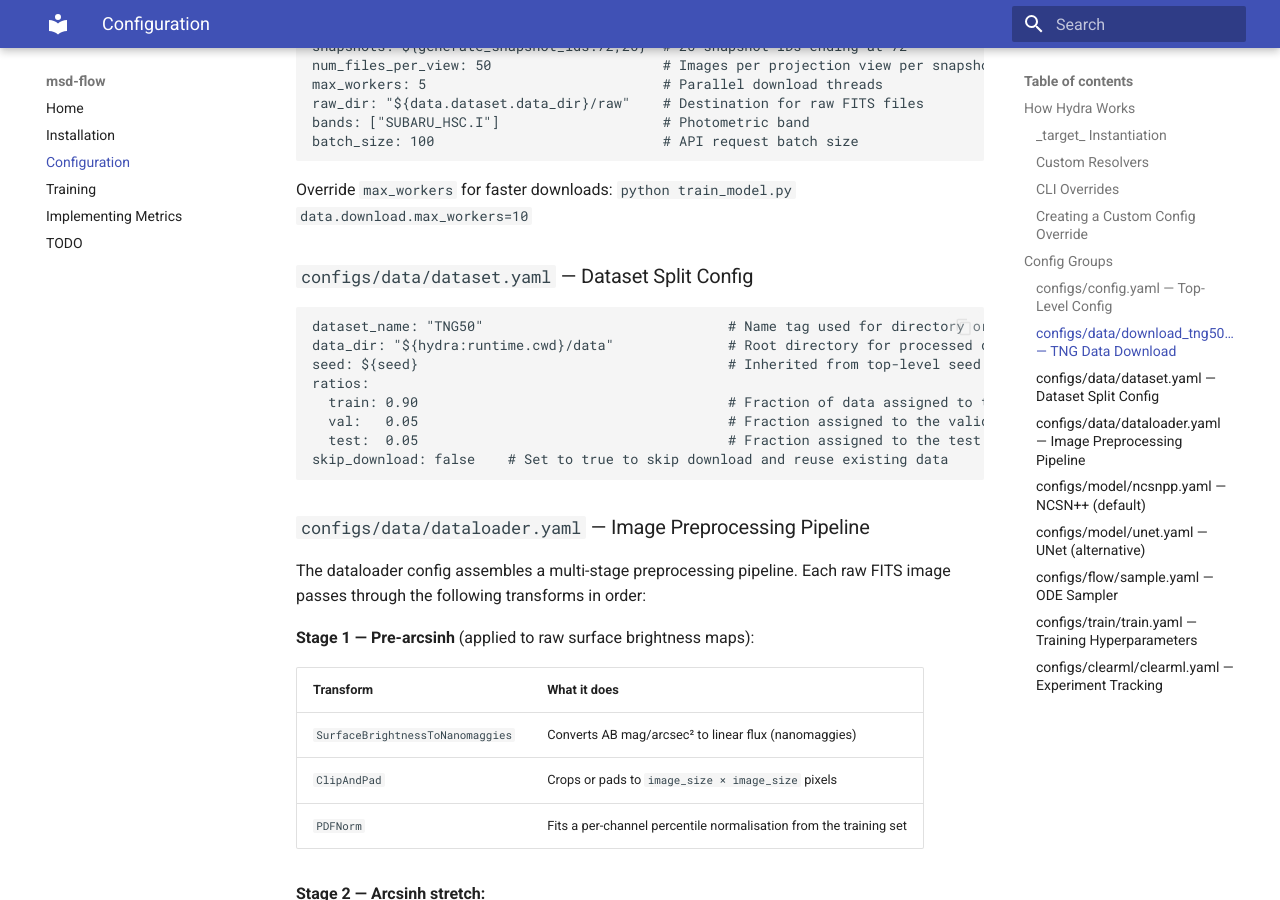
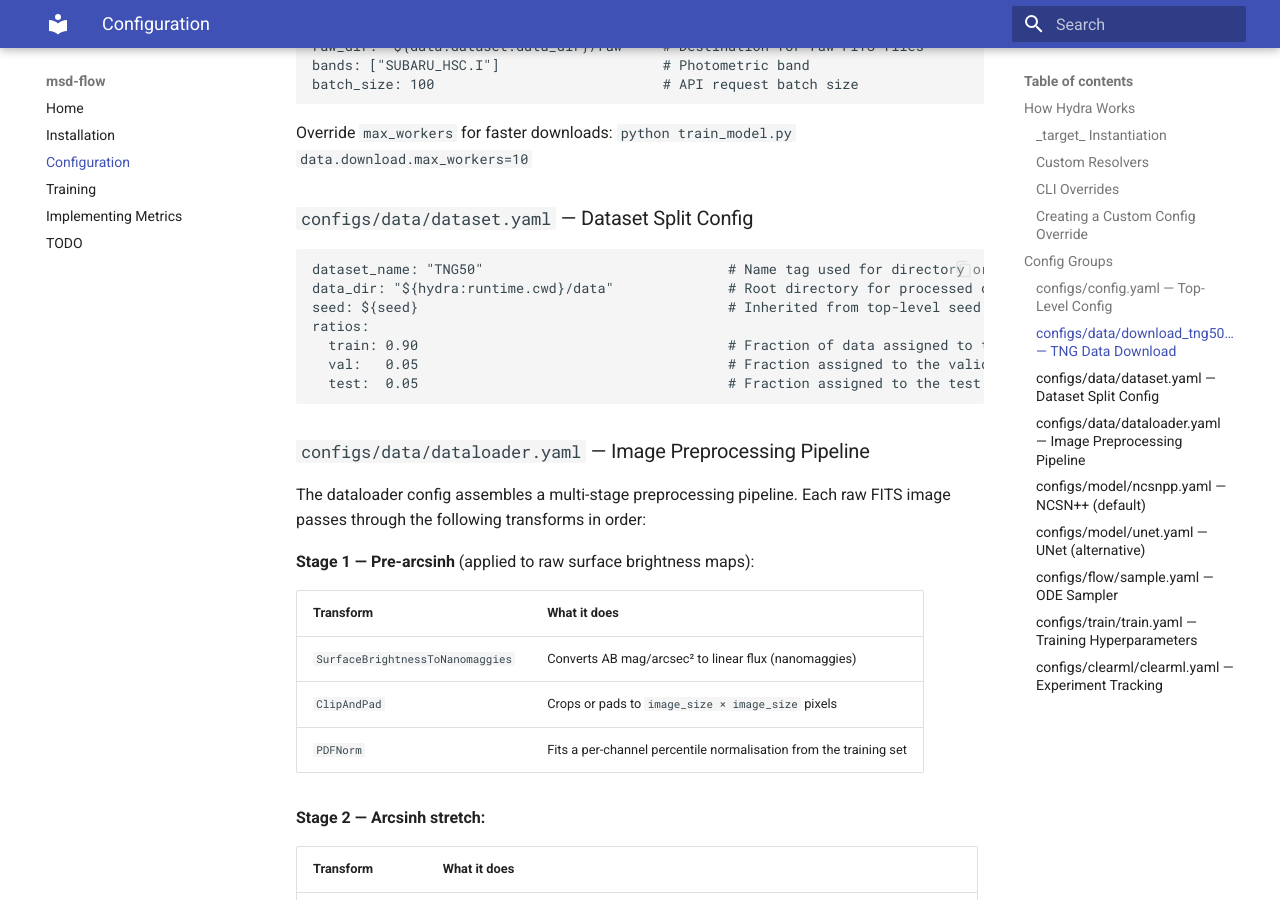
Before and after one commit to jacob-hjortlund/msd-flow, an MkDocs documentation site: the page built from docs/configuration.md, in a window 1280 px wide and 900 px high, scrolled down 2302 px. Built offline with MkDocs 1.6.1 and Material for MkDocs 9.7.7, drawn with Linux system fonts in a browser that asks for light colours; some of the changed text lies outside the part shown.

Commit message:
remove: drop unused skip_download config key and references
Co-Authored-By: Claude Sonnet 4.6 <noreply@anthropic.com>

````diff
--- a/docs/configuration.md
+++ b/docs/configuration.md
@@ -49,9 +49,6 @@ python train_model.py clearml.enabled=true
 
 # Override the learning rate
 python train_model.py train.optimizer.learning_rate=5e-5
-
-# Skip data download (use existing processed data)
-python train_model.py data.dataset.skip_download=true
 
 # Train at 256×256
 python train_model.py image_size=256
@@ -106,7 +103,6 @@ ratios:
   train: 0.90                                      # Fraction of data assigned to the training split
   val:   0.05                                      # Fraction assigned to the validation split
   test:  0.05                                      # Fraction assigned to the test split
-skip_download: false    # Set to true to skip download and reuse existing data
 ```
 
 ### `configs/data/dataloader.yaml` — Image Preprocessing Pipeline
````
Also changed, not shown: docs/training.md (+0 -3 lines), 1 other file.
